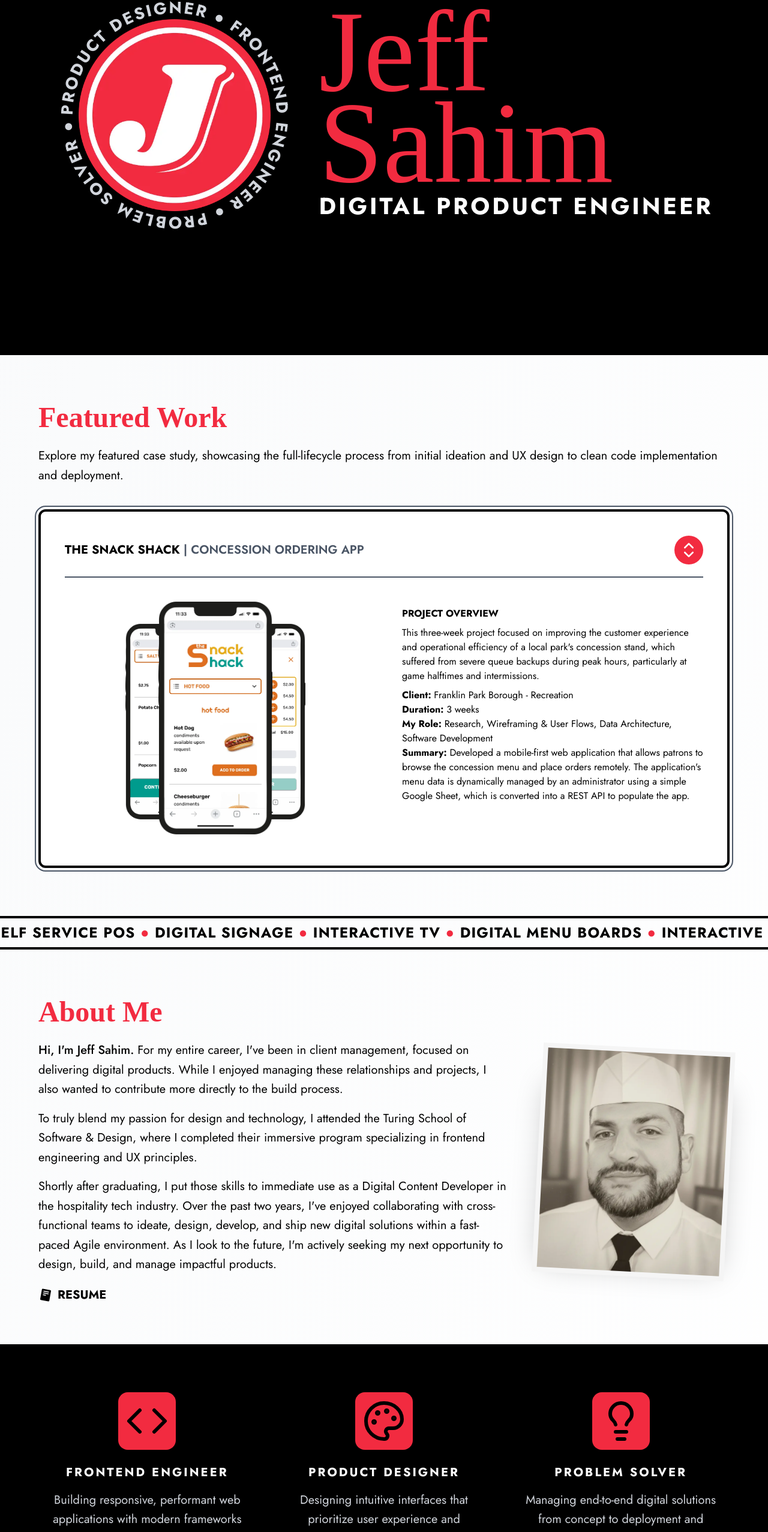
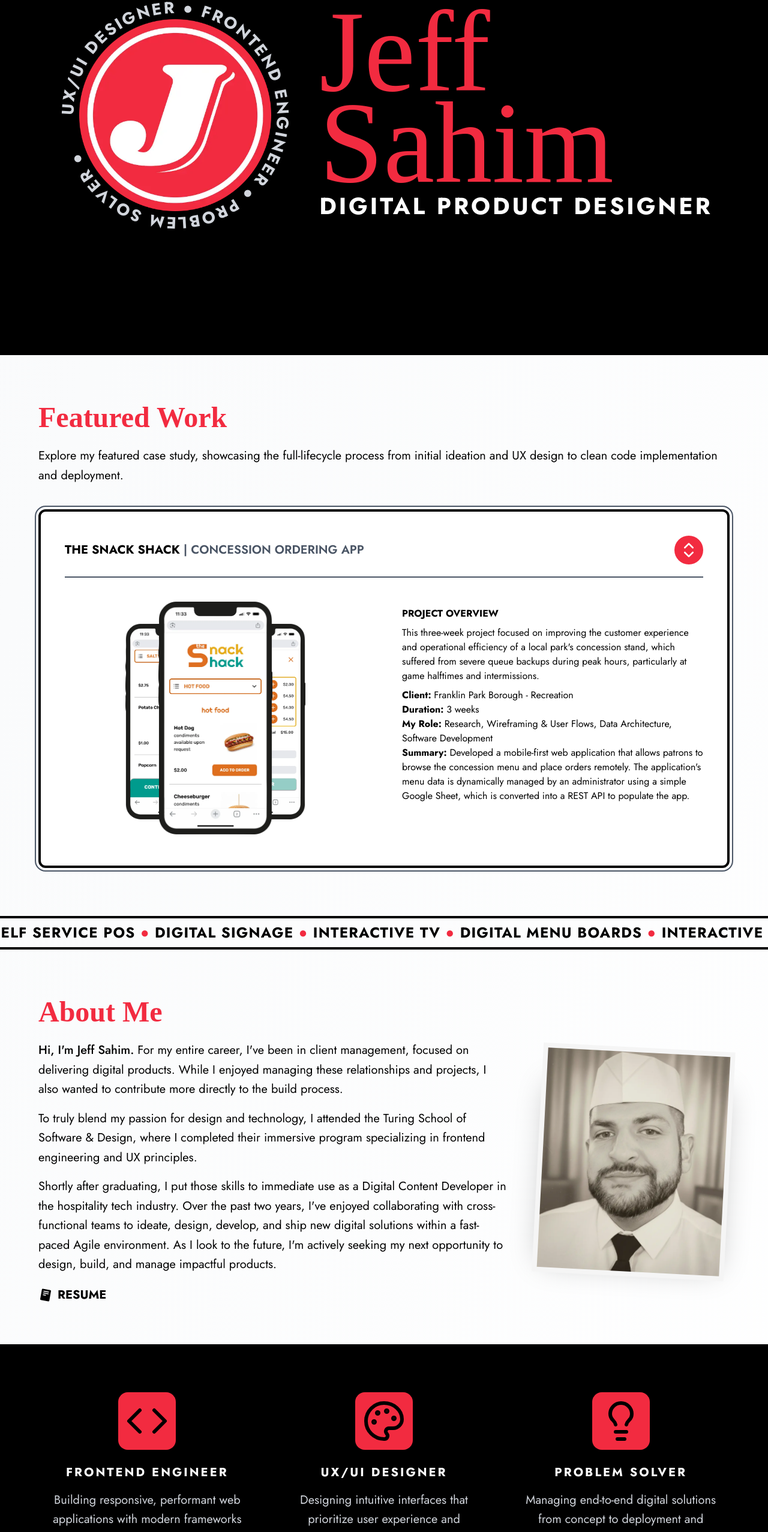
Before and after one commit to jsahim/portfolio, a React (Vite) app: page / in a window 1280 px wide. Shown: the part 208-2762 px from the top of the page at 60% size. Built offline with nearby package versions, Linux system fonts and the light colour scheme; a web font is replaced by a local one.

Commit message:
Update CSS

```diff
--- a/src/components/About.jsx
+++ b/src/components/About.jsx
@@ -97,7 +97,7 @@ const About = ({aboutSection}) => {
                 <div className="bg-[#f22b40] w-24 h-24 rounded-2xl flex items-center justify-center mx-auto mb-6 text-black group-hover:shadow-2xl transition-shadow duration-300">
                   <Palette className="w-18 h-18 group-hover:text-white transition-color duration-300" />
                 </div>
-                <h3 className="font-bold text-xl text-white mb-4" style={{ fontFamily: 'Jost, sans-serif', letterSpacing: '0.15em' }}>PRODUCT DESIGNER</h3>
+                <h3 className="font-bold text-xl text-white mb-4" style={{ fontFamily: 'Jost, sans-serif', letterSpacing: '0.15em' }}>UX/UI DESIGNER</h3>
                 <p className="text-gray-300 leading-relaxed text-xl">Designing intuitive interfaces that prioritize user experience and accessibility.</p>
               </div>
               <div className="text-center group hover:transform hover:scale-105 transition-all duration-300 px-5">
--- a/src/components/Hero.jsx
+++ b/src/components/Hero.jsx
@@ -26,7 +26,7 @@ const Hero = () => {
               <span className="text-[19px] lg:text-[39px] text-white font-bold tracking-widest" style={{ fontFamily: 'Jost, sans-serif'}}>
                 <span className="transition-opacity duration-1000 ease-in" style={{opacity: digitalReady ? 1 : 0}}>DIGITAL </span>
                 <span className="transition-opacity duration-1000 ease-in" style={{opacity: productReady ? 1 : 0}}>PRODUCT </span>
-                <span className="transition-opacity duration-1000 ease-in" style={{opacity: engineerReady ? 1 : 0}}>ENGINEER </span>
+                <span className="transition-opacity duration-1000 ease-in" style={{opacity: engineerReady ? 1 : 0}}>DESIGNER </span>
               </span>
             </h1>
           </div>
--- a/src/components/IconRotate.jsx
+++ b/src/components/IconRotate.jsx
@@ -21,7 +21,7 @@ export default function IconRotate() {
             </defs>
             <text className="text-[13.6px] font-bold fill-gray-300 tracking-widest" style={{ fontFamily: 'Jost, sans-serif'}}>
               <textPath href="#circlePath" startOffset="0%">
-                PRODUCT DESIGNER ● FRONTEND ENGINEER ● PROBLEM SOLVER ●
+                UX/UI DESIGNER ● FRONTEND ENGINEER ● PROBLEM SOLVER ●
               </textPath>
             </text>
           </svg>
```
